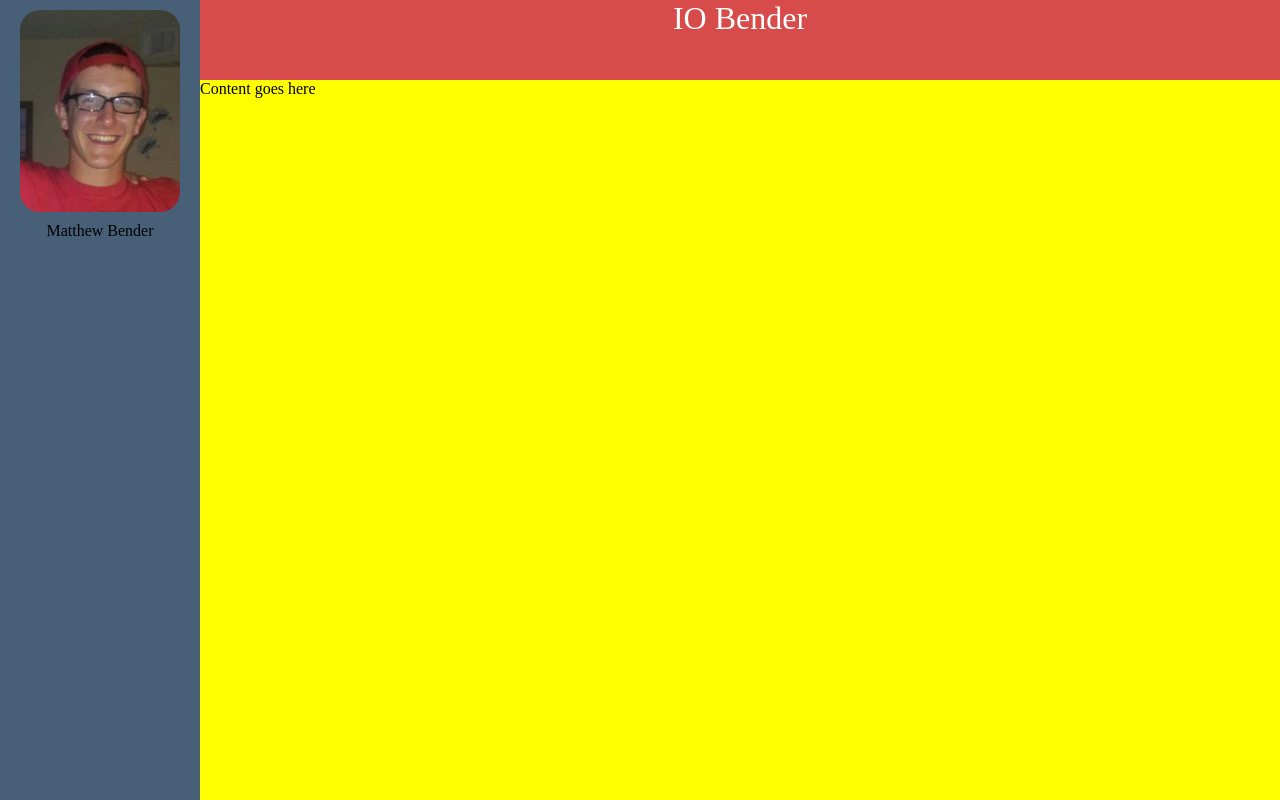
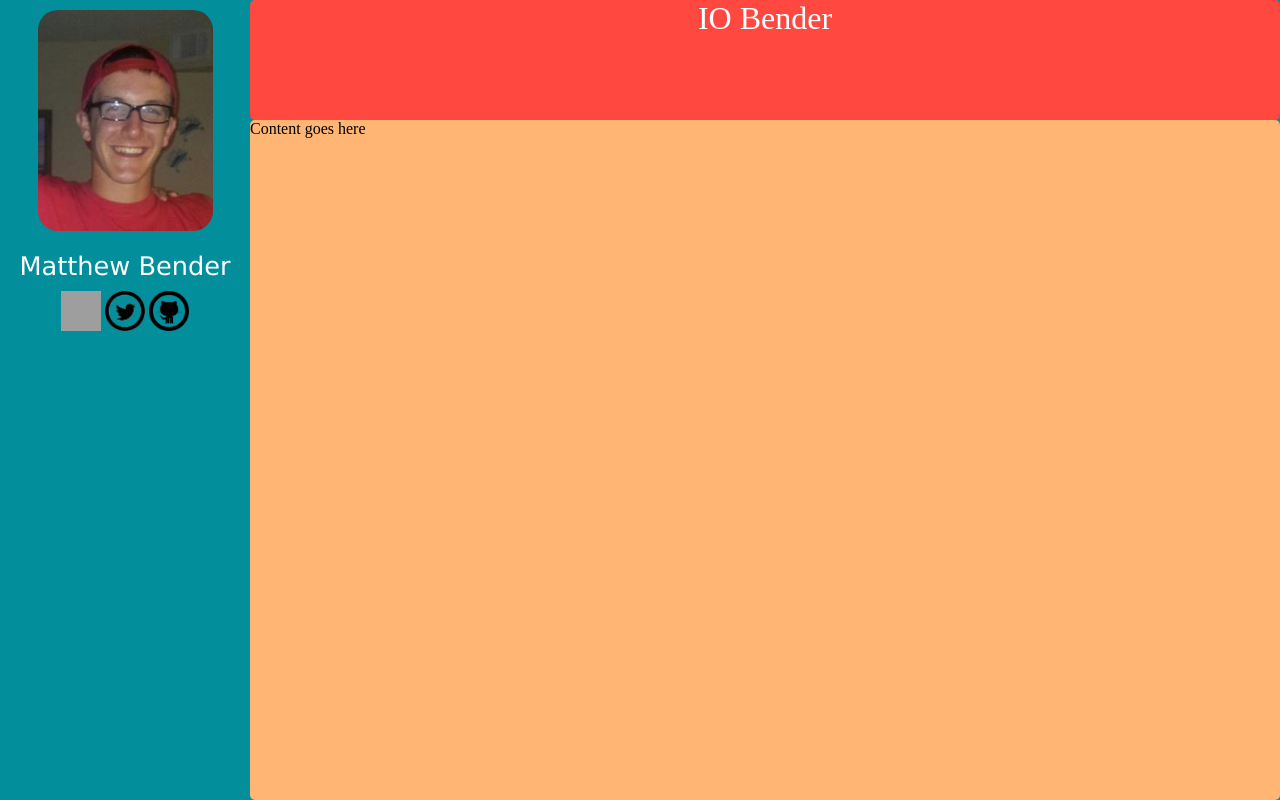
Before and after one commit to iobender/IOBender, a PHP site: page /dev/index.html in a window 1280 px wide. Run offline with PHP 8.4, Linux system fonts and the light colour scheme; grey boxes are pictures that could not be loaded.

Commit message:
Added image icon links on sidebar for email, Twitter, and Github. Changed some colors. +images/email.png +images/twitter.png +images/github.png +images/icon.png

```diff
--- a/dev/index.css
+++ b/dev/index.css
@@ -1,37 +1,43 @@
 /* CSS for index.html (www.iobender.com) */
+
+* {
+	/* border: solid 1px black; */
+}
 
 html, body {
 	margin: 0px;
 	padding: 0px;
 	height: 100%;
+	background-color: #028e9b;
 }
 
 div {
+	border-radius: 5px;
 }
 
 #sidebar {
 	position: fixed;
 	height: 100%;
-	width: 200px;
-	background-color: #475f77;
+	width: 250px;
+	background-color: #028e9b;
 	text-align: center;
 }
 
 #headshot {
 	border-radius: 20px;
-	width: 80%;
+	width: 70%;
 	margin: 10px;
 }
 
 #header {
-	background-color: #d74b4b;
-	height: 10%;
-	margin-left: 200px;
+	background-color: #ff4940;
+	height: 15%;
+	margin-left: 250px;
 	text-align: center;
 }
 
 #content {
-	background-color: yellow;
-	margin-left: 200px;
-	height: 90%;
+	background-color: #ffb573;
+	margin-left: 250px;
+	height: 85%;
 }
--- a/dev/index.html
+++ b/dev/index.html
@@ -7,7 +7,13 @@
 	<title>IO Bender</title>
 </head>
 <body>
-	<div id="sidebar"><img src="headshot.png" id="headshot" />Matthew Bender</div>
+	<div id="sidebar">
+		<img src="http://www.iobender.com/images/headshot.png" id="headshot" />
+		<div style="padding: 10px; font-size: 1.6em; color: white; font-family: verdana;">Matthew Bender</div>
+		<a href="mailto:me@iobender.com"><img src=http://www.iobender.com/images/email.png" width="40px" height="40px" /></a>
+		<a href="https://twitter.com/iobender"><img src="http://www.iobender.com/images/twitter.png" width="40px" height="40px" /></a>
+		<a href="https://www.github.com/iobender"><img src="http://www.iobender.com/images/github.png" width="40px" height="40px"/></a>
+	</div>
 
 	<div id="header"><span style="font-size: 2em; color: white; text-align: center;">IO Bender</span></div>
 
```
Also changed, not shown: images/email.png (added), images/github.png (added), images/headshot.png (added), images/icon.png (added), images/twitter.png (added).
